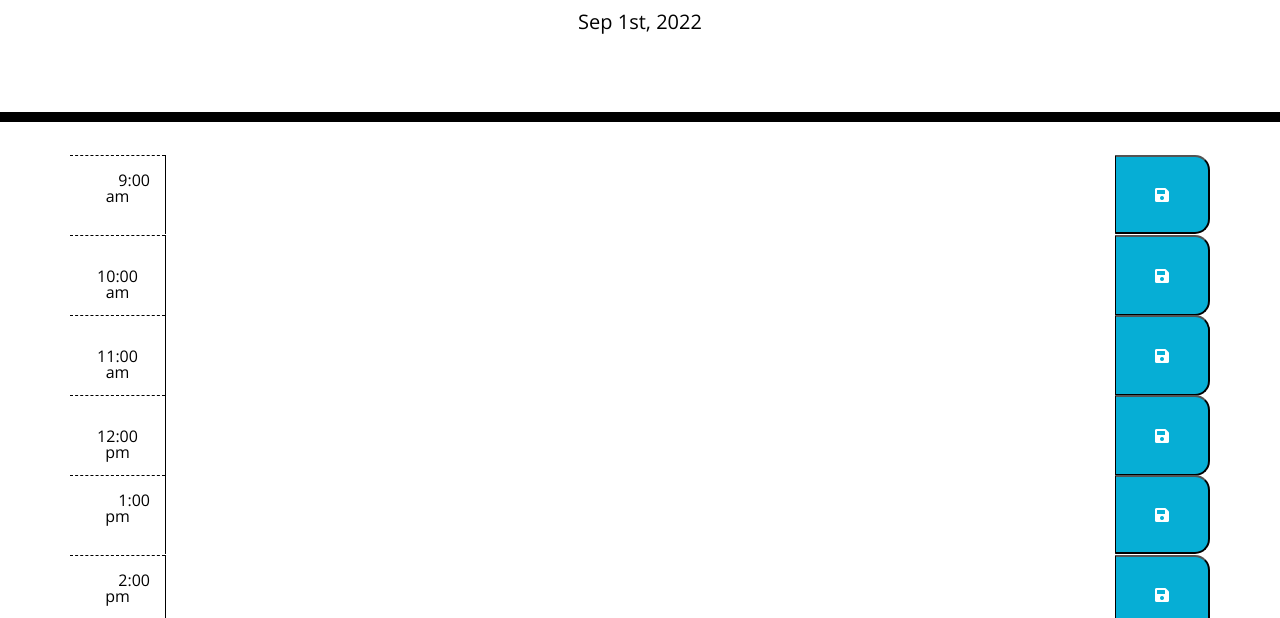
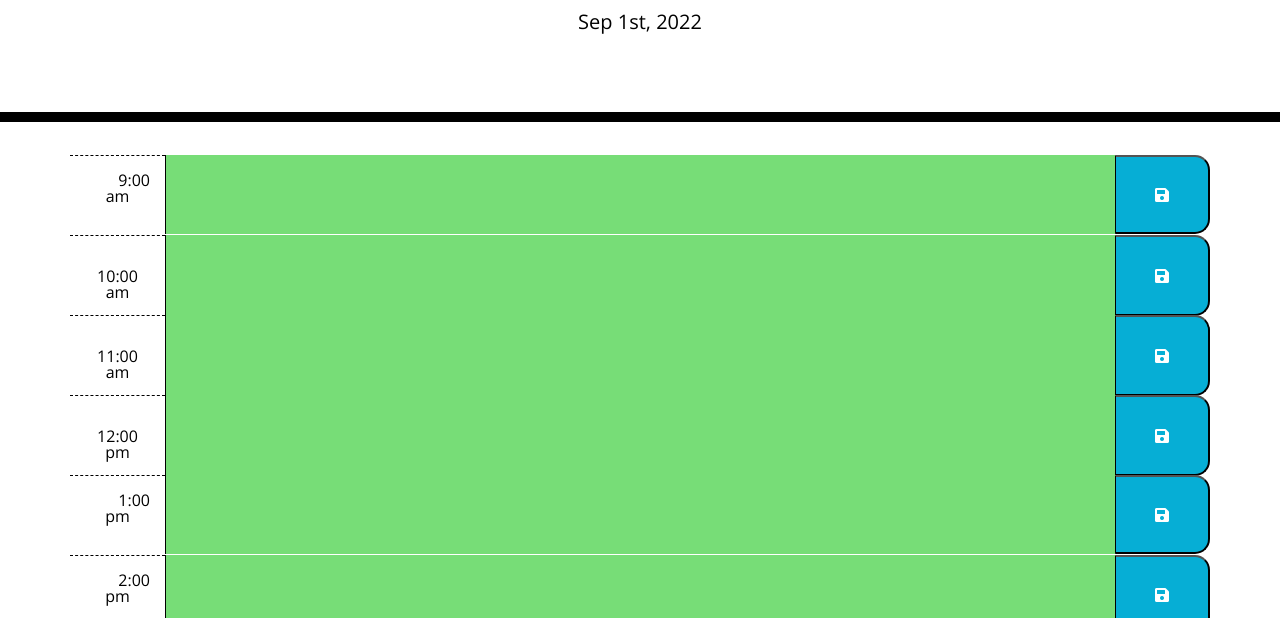
Before and after one commit to Chrisld50/Work_Scheduler, a plain HTML site: page index.html in a window 1280 px wide. Shown: the part 182-800 px from the top of the page. Drawn offline with nearby package versions, Linux system fonts and the light colour scheme.

Commit message:
worked on the javascript to make the textareas change colors when the time changes

```diff
--- a/assets/javascript/script.js
+++ b/assets/javascript/script.js
@@ -24,3 +24,30 @@
     }
 
 };
+
+function trackTime(){
+    var currentHour = moment().hour(); //military time
+    var timeBlockArray = $(".time-block");
+
+
+   for (let x = 0; x < timeBlockArray.length; x++) {
+    const textareaEl = timeBlockArray[x].children[1];
+    var currentBlockTime = timeBlockArray[x].getAttribute("id")
+
+
+    var standardTime = parseInt(currentBlockTime.replace(/\D/g, '' ))
+        if (standardTime < 9) {
+            standardTime += 12
+       }
+       if (standardTime < currentHour){
+        textareaEl.classList.add("past");
+       }
+       if (standardTime === currentHour){
+        textareaEl.classList.add("present");
+       }
+       if (standardTime > currentHour){
+        textareaEl.classList.add("future");
+       }
+   }
+}
+trackTime();
```
Also changed, not shown: index.html (+2 -2 lines).
